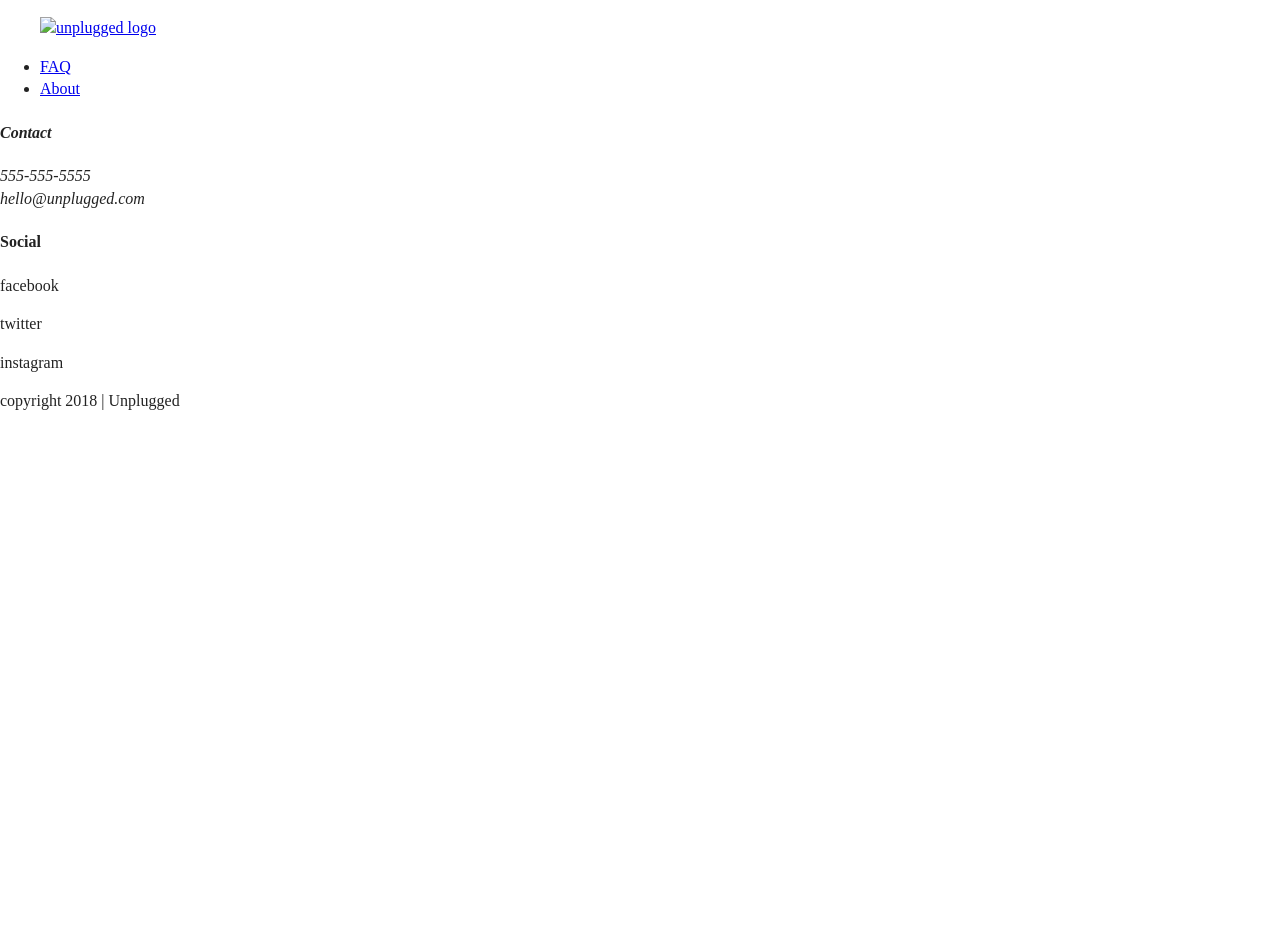
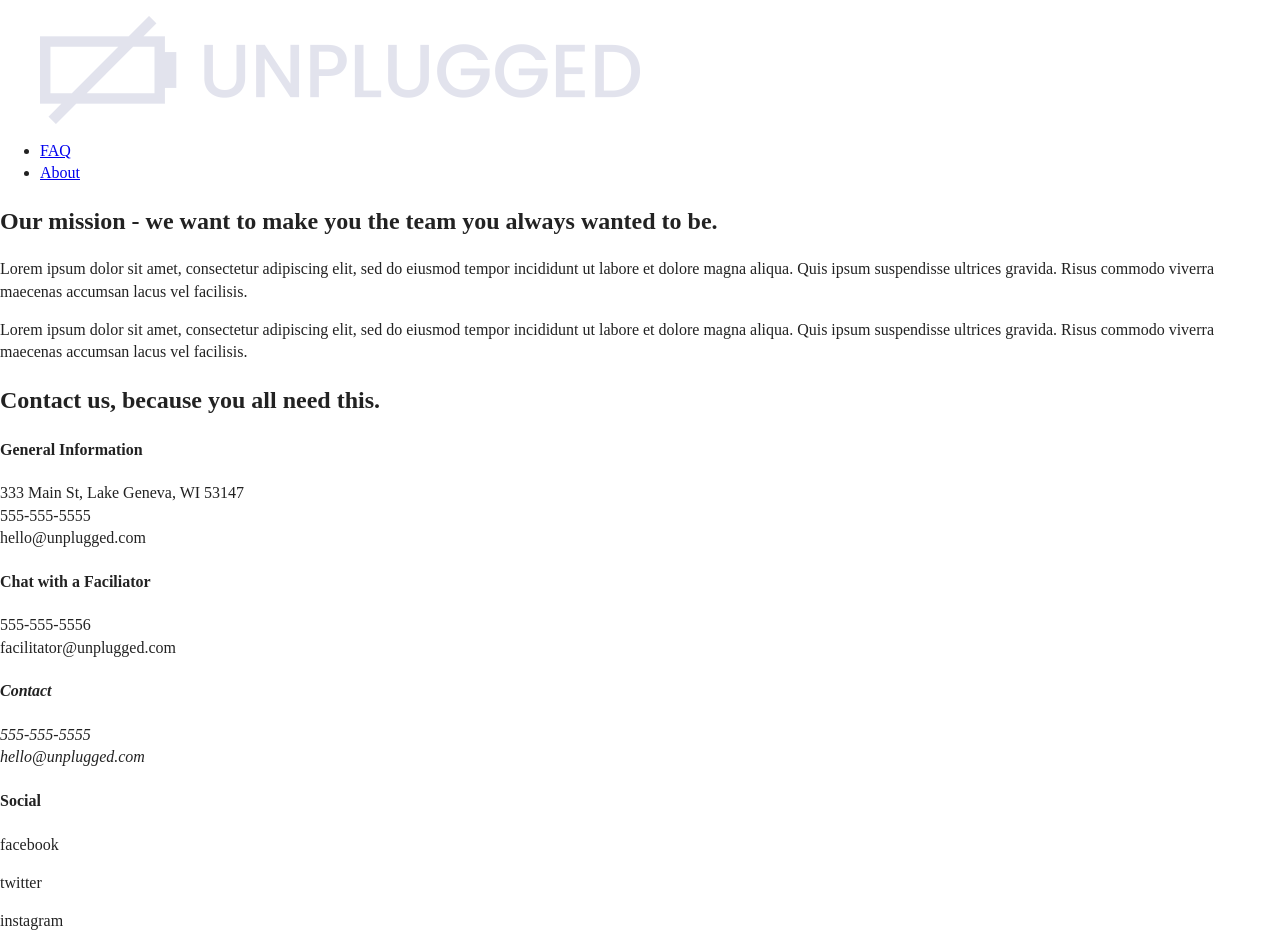
Before and after one commit to elaine-p-nguyen/Unplugged-retreat, a plain HTML site: page about/index.html in a window 1280 px wide. Shown: the top 936 px of the page. Before the commit the page ends 800 px from the top, so only its background shows below. Drawn offline with nearby package versions, Linux system fonts and the light colour scheme.

Commit message:
Add mission and contact info to About page

```diff
--- a/about/index.html
+++ b/about/index.html
@@ -26,7 +26,7 @@
   <header> <!-- Header section-->
     <div class="content-wrapper">
       <figure>
-        <a href="#"><img src="img/unpluggedlogo.png" alt="unplugged logo"/></a>
+        <a href="#"><img src="../img/unpluggedlogo.png" alt="unplugged logo"/></a>
       </figure>
       <div class="header-divider"></div>
       <nav>
@@ -38,20 +38,70 @@
     </div>
   </header>
 
+  <main>
+    <!-- Mission -->
+    <section class="mission">
+      <div class="content-wrapper">
+        <h2>Our mission - we want to make you the team you always wanted to be.</h2>
+        <div class="mission-content">
+          <p>Lorem ipsum dolor sit amet, consectetur adipiscing elit, sed do eiusmod tempor     incididunt ut labore et dolore magna aliqua. Quis ipsum suspendisse ultrices gravida. Risus commodo viverra maecenas accumsan lacus vel facilisis.
+          </p>
+          <p>Lorem ipsum dolor sit amet, consectetur adipiscing elit, sed do eiusmod tempor incididunt ut labore et dolore magna aliqua. Quis ipsum suspendisse ultrices gravida. Risus commodo viverra maecenas accumsan lacus vel facilisis.
+          </p>
+        </div><!-- Mision-content div end -->
+      </div><!-- content-wrapper end -->
+    </section>
+
+    <!-- Map -->
+    <section class="map">
+      <figure>
+      </figure>
+    </section>
+
+    <!-- Contact with facilitor-->
+    <section class="contact-section">
+      <div class="content-wrapper">
+        <h2>Contact us, because you all need this.</h2>
+        <div class="contact-content">
+          <!-- general contact-->
+          <div id="general">
+            <h4>General Information</h4>
+            <p>
+              333 Main St, Lake Geneva, WI 53147<br>
+              555-555-5555<br>
+              hello@unplugged.com
+            </p>
+          </div>
+          <!-- Chat info-->
+          <div id="chat">
+            <h4>Chat with a Faciliator</h4>
+            <p>
+              555-555-5556<br>
+              facilitator@unplugged.com
+            </p>
+          </div>
+        </div><!-- contact-content div end-->
+      </div><!-- contact wrapper end-->
+    </section>
+  </main>
+
   <footer>
     <div class="content-wrapper">
       <div class="footer-content">
         <!--contact info-->
         <address class="contact">
           <h4>Contact</h4>
-            <p>555-555-5555<br> hello@unplugged.com</p>
+            <p>555-555-5555<br>
+              hello@unplugged.com</p>
         </address>
         <!--social media-->
         <div class="social">
-          <h4>Social</h4><!-- links are just placeholder,will be updated-->
-          <p><a href="https://www.facebook.com/Skillcrush/" target="_blank"></a>facebook</p>
-          <p><a href="https://twitter.com/Skillcrush/" target="_blank"></a>twitter</p>
-          <p><a href="https://www.instagram.com/Skillcrush/" target="_blank"></a>instagram</p>
+          <h4>Social</h4>
+          <div  class="social-icon">
+            <p><a href="https://www.facebook.com/Skillcrush/" target="_blank"></a>facebook</p><!-- links are just placeholder,will be updated-->
+            <p><a href="https://twitter.com/Skillcrush/" target="_blank"></a>twitter</p><!-- links are just placeholder,will be updated-->
+            <p><a href="https://www.instagram.com/Skillcrush/" target="_blank"></a>instagram</p><!-- links are just placeholder,will be updated-->
+          </div>
         </div>
       </div><!--footer-content end here-->
     </div>
```
